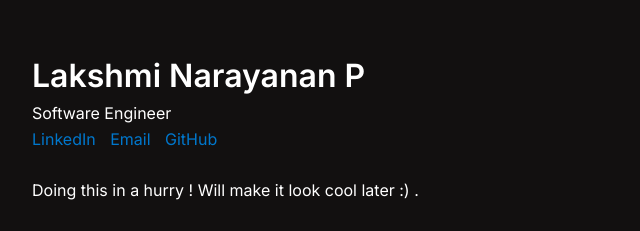
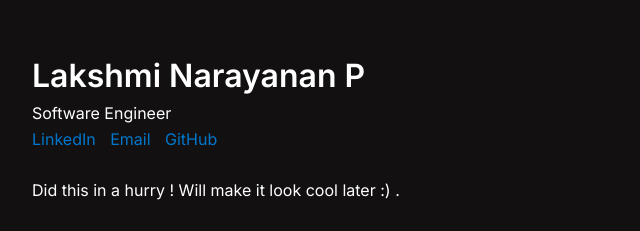
Before and after one commit to plan28-06/portfolio, a plain HTML site: page index.html in a window 1280 px wide. Shown: the top 231 px of the page, 228-868 px from the left. Drawn offline with Linux system fonts and the light colour scheme.

Commit message:
Update index.html

```diff
--- a/index.html
+++ b/index.html
@@ -127,7 +127,7 @@
             </div>
         </header>
         <br />
-        <p>Doing this in a hurry ! Will make it look cool later :) .</p>
+        <p>Did this in a hurry ! Will make it look cool later :) .</p>
         <section class="section">
             <h2>Summary</h2>
             <p>
```
